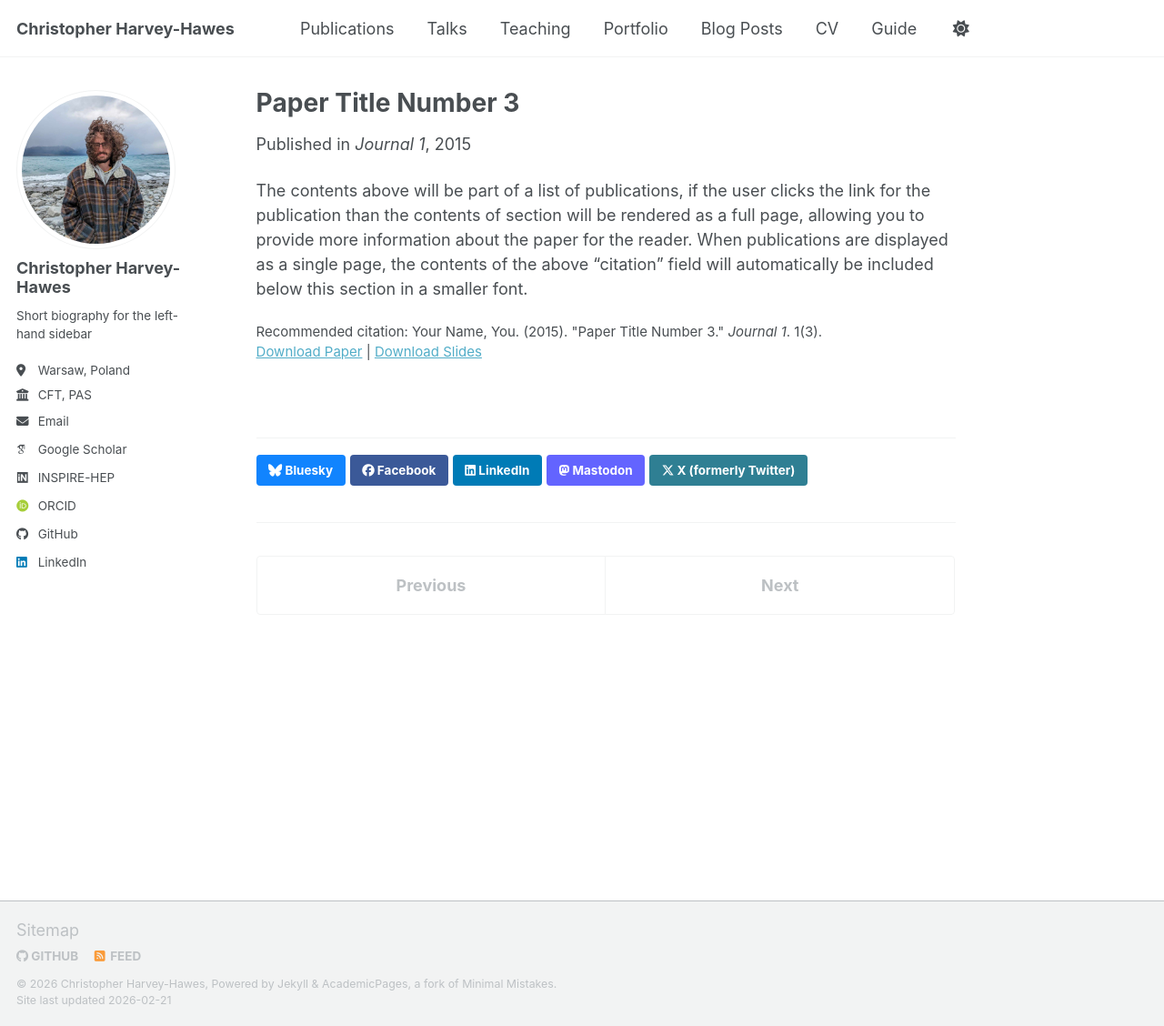
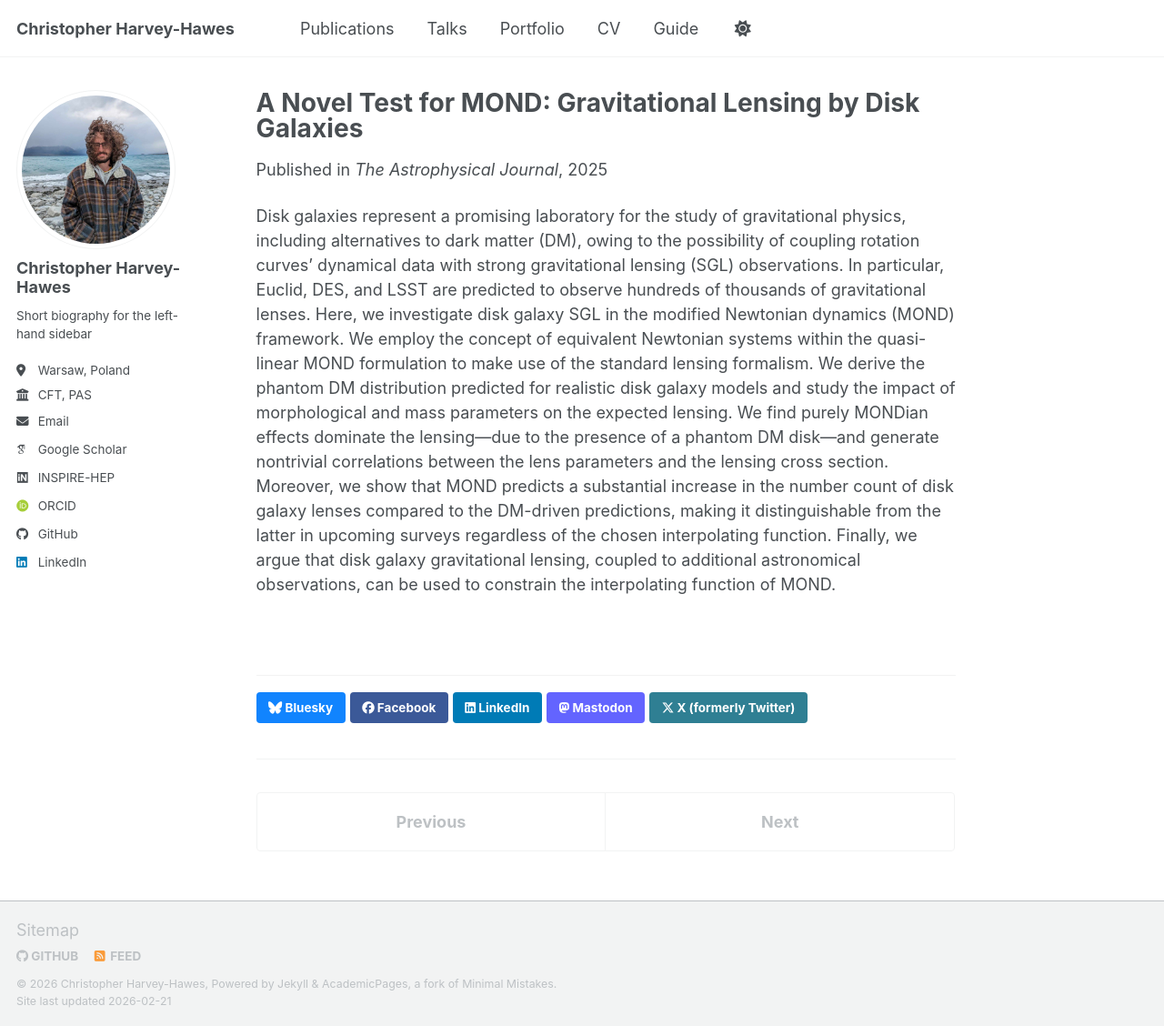
Before and after one commit to chrisharhaw/chrisharhaw.github.io, a Jekyll site: the page built from _publications/2015-10-01-paper-title-number-3.md, in a window 1280 px wide and 1128 px high. Shown: the whole window at 91% size. Built offline with Jekyll 4.4.1, drawn with Linux system fonts in a browser that asks for light colours; some web fonts are replaced; a script bundle is joined from its source files by our own code; library files that are not in the unit come from our copies.

Commit message:
updated the publications list and commented out the teaching tab and blog posts tabs

```diff
--- a/_publications/2010-10-01-paper-title-number-2.md
+++ b/_publications/2010-10-01-paper-title-number-2.md
@@ -1,14 +1,14 @@
 ---
-title: "Paper Title Number 2"
+title: "Kerr-Newman memory effect"
 collection: publications
 category: manuscripts
 permalink: /publication/2010-10-01-paper-title-number-2
-excerpt: 'This paper is about the number 2. The number 3 is left for future work.'
-date: 2010-10-01
-venue: 'Journal 1'
-slidesurl: 'https://academicpages.github.io/files/slides2.pdf'
-paperurl: 'https://academicpages.github.io/files/paper2.pdf'
-citation: 'Your Name, You. (2010). &quot;Paper Title Number 2.&quot; <i>Journal 1</i>. 1(2).'
+# excerpt: ''
+date: 2025-03-13
+venue: 'Physical Review D'
+# slidesurl: 'https://academicpages.github.io/files/slides2.pdf'
+paperurl: 'https://academicpages.github.io/files/2407.15289.pdf'
+# citation: 'Your Name, You. (2010). &quot;Paper Title Number 2.&quot; <i>Journal 1</i>. 1(2).'
 ---
 
-The contents above will be part of a list of publications, if the user clicks the link for the publication than the contents of section will be rendered as a full page, allowing you to provide more information about the paper for the reader. When publications are displayed as a single page, the contents of the above "citation" field will automatically be included below this section in a smaller font.
+We bring the Kerr-Newman spacetime into the Bondi-Sachs gauge by means of zero angular momentum, null geodesics. We compute the memory effect produced at the black hole horizon by a transient gravitational shock wave, which from future null infinity is seen as a Bondi-Metzner-Sachs supertranslation. This results in a change of the supertransformation charges at infinity between the spacetime geometries defined by the black hole before, and after, the shockwave scattering. For an extremal Kerr-Newman black hole, we give the complementary description of this process in the near-horizon limit, as seen by an observer hovering over the horizon. In this limit, we compute the supertransformation charges and compare them to those calculated at null infinity. We analyze the effect of these transformations on the electromagnetic gauge field and explore the self-interaction between this and the angular momentum of the black hole.
--- a/_publications/2015-10-01-paper-title-number-3.md
+++ b/_publications/2015-10-01-paper-title-number-3.md
@@ -1,14 +1,14 @@
 ---
-title: "Paper Title Number 3"
+title: "A Novel Test for MOND: Gravitational Lensing by Disk Galaxies"
 collection: publications
 category: manuscripts
 permalink: /publication/2015-10-01-paper-title-number-3
-excerpt: 'This paper is about the number 3. The number 4 is left for future work.'
-date: 2015-10-01
-venue: 'Journal 1'
-slidesurl: 'https://academicpages.github.io/files/slides3.pdf'
-paperurl: 'https://academicpages.github.io/files/paper3.pdf'
-citation: 'Your Name, You. (2015). &quot;Paper Title Number 3.&quot; <i>Journal 1</i>. 1(3).'
+# excerpt: ''
+date: 2025-11-24
+venue: 'The Astrophysical Journal'
+# slidesurl: 'https://academicpages.github.io/files/slides3.pdf'
+paperurl: 'https://academicpages.github.io/files/ApJ_MOND.pdf'
+# citation: 'Your Name, You. (2015). &quot;Paper Title Number 3.&quot; <i>Journal 1</i>. 1(3).'
 ---
 
-The contents above will be part of a list of publications, if the user clicks the link for the publication than the contents of section will be rendered as a full page, allowing you to provide more information about the paper for the reader. When publications are displayed as a single page, the contents of the above "citation" field will automatically be included below this section in a smaller font.
+Disk galaxies represent a promising laboratory for the study of gravitational physics, including alternatives to dark matter (DM), owing to the possibility of coupling rotation curves’ dynamical data with strong gravitational lensing (SGL) observations. In particular, Euclid, DES, and LSST are predicted to observe hundreds of thousands of gravitational lenses. Here, we investigate disk galaxy SGL in the modified Newtonian dynamics (MOND) framework. We employ the concept of equivalent Newtonian systems within the quasi-linear MOND formulation to make use of the standard lensing formalism. We derive the phantom DM distribution predicted for realistic disk galaxy models and study the impact of morphological and mass parameters on the expected lensing. We find purely MONDian effects dominate the lensing—due to the presence of a phantom DM disk—and generate nontrivial correlations between the lens parameters and the lensing cross section. Moreover, we show that MOND predicts a substantial increase in the number count of disk galaxy lenses compared to the DM-driven predictions, making it distinguishable from the latter in upcoming surveys regardless of the chosen interpolating function. Finally, we argue that disk galaxy gravitational lensing, coupled to additional astronomical observations, can be used to constrain the interpolating function of MOND.
```
Also changed, not shown: _data/navigation.yml (+4 -4 lines), _publications/2009-10-01-paper-title-number-1.md (+4 -4 lines), 2 other files.
